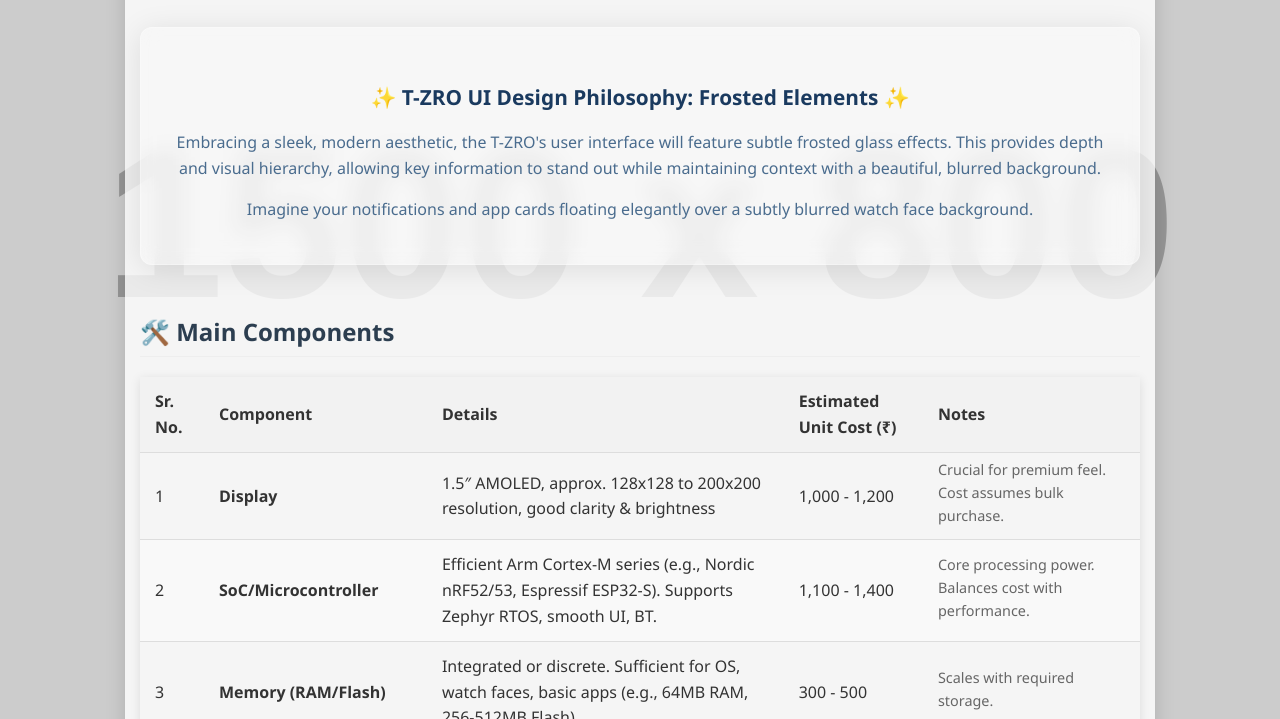
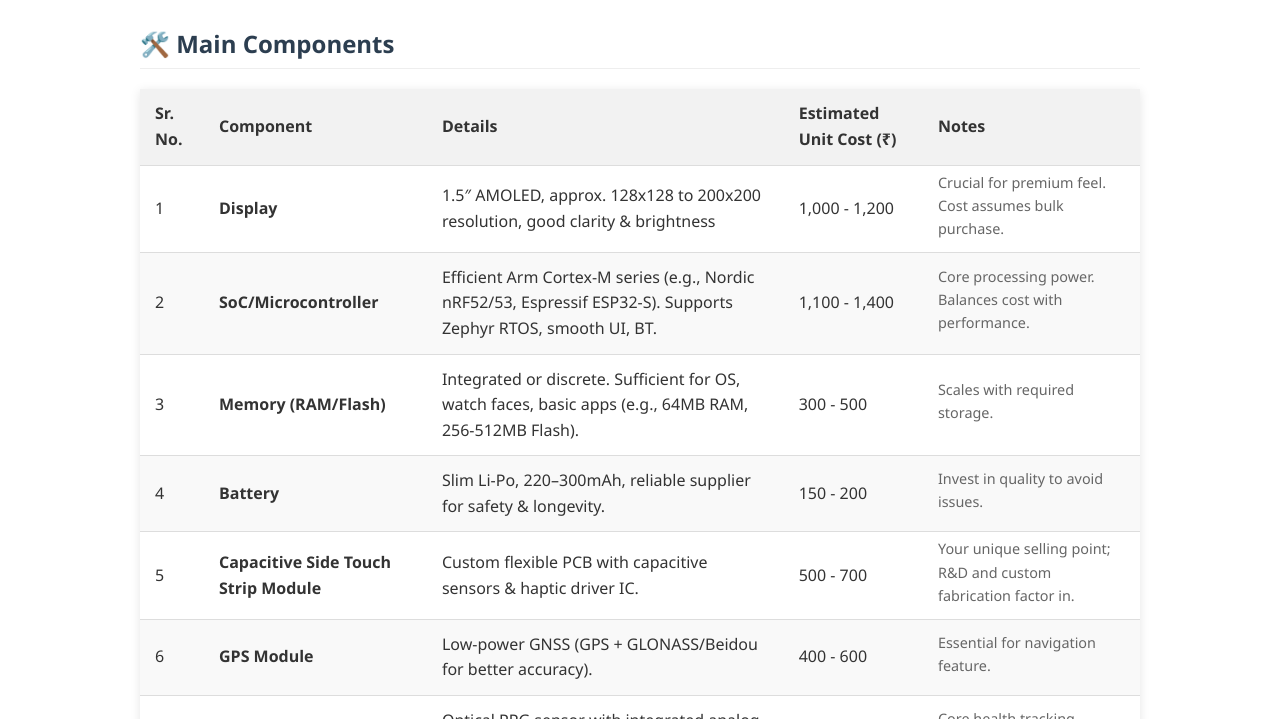
Before and after one commit to shubh72010/27-7-25-BOM, a plain HTML site: page index.html in a window 1280 px wide. Shown: the part 160-879 px from the top of the page. Drawn offline with Linux system fonts and the light colour scheme; placeholder pictures from the web are drawn by us.

Commit message:
Update index.html

```diff
--- a/index.html
+++ b/index.html
@@ -5,26 +5,8 @@
     <meta name="viewport" content="width=device-width, initial-scale=1.0">
     <title>T-ZRO Smartwatch - Bill of Materials (BOM)</title>
     <style>
-        body {
-            font-family: 'Segoe UI', Tahoma, Geneva, Verdana, sans-serif;
-            line-height: 1.6;
-            color: #333;
-            /* Added for frosted UI: a background to blur */
-            background-image: url('https://via.placeholder.com/1500x800/1e2b4d/FFFFFF?text=T-ZRO+Background'); /* Placeholder image for visual effect */
-            background-size: cover;
-            background-attachment: fixed;
-            background-position: center;
-        }
-        .container {
-            max-width: 1000px;
-            margin: 20px auto;
-            padding: 0 15px;
-            /* Added for frosted UI: semi-transparent background for the whole container */
-            background-color: rgba(255, 255, 255, 0.8); /* Slightly transparent white for the main content area */
-            border-radius: 8px;
-            box-shadow: 0 4px 20px rgba(0,0,0,0.15);
-            overflow: hidden; /* Ensures border-radius is applied correctly to inner content */
-        }
+        body { font-family: 'Segoe UI', Tahoma, Geneva, Verdana, sans-serif; line-height: 1.6; color: #333; }
+        .container { max-width: 1000px; margin: 20px auto; padding: 0 15px; }
         h1, h3 { color: #2c3e50; }
         h1 { font-size: 2em; margin-bottom: 0.5em; }
         h3 { font-size: 1.5em; margin-top: 2em; margin-bottom: 0.8em; border-bottom: 1px solid #eee; padding-bottom: 5px; }
@@ -43,31 +25,6 @@
         .notes-list { list-style-type: disc; margin-left: 20px; }
         .notes-list li { margin-bottom: 5px; }
         .target-cost { font-weight: bold; color: #e74c3c; font-size: 1.1em; }
-
-        /* Frosted UI Styling */
-        .frosted-box {
-            background-color: rgba(255, 255, 255, 0.2); /* Semi-transparent background for the frost */
-            backdrop-filter: blur(10px); /* The magic behind the frosted effect */
-            -webkit-backdrop-filter: blur(10px); /* For Safari support */
-            border-radius: 12px;
-            border: 1px solid rgba(255, 255, 255, 0.3); /* Subtle light border */
-            box-shadow: 0 4px 30px rgba(0, 0, 0, 0.1); /* Soft shadow for depth */
-            padding: 25px;
-            margin: 30px 0;
-            color: #2c3e50;
-            text-align: center;
-            position: relative;
-            overflow: hidden; /* Important for blur on borders */
-        }
-        .frosted-box h4 {
-            font-size: 1.3em;
-            color: #1a3a5f;
-            margin-bottom: 10px;
-        }
-        .frosted-box p {
-            font-size: 1em;
-            color: #4a6c8e;
-        }
     </style>
 </head>
 <body>
@@ -82,11 +39,6 @@
             <span class="target-cost">💸 Target Manufacturing Cost: ₹5,500 / unit</span>
         </div>
 
-        <div class="frosted-box">
-            <h4>✨ T-ZRO UI Design Philosophy: Frosted Elements ✨</h4>
-            <p>Embracing a sleek, modern aesthetic, the T-ZRO's user interface will feature subtle frosted glass effects. This provides depth and visual hierarchy, allowing key information to stand out while maintaining context with a beautiful, blurred background.</p>
-            <p>Imagine your notifications and app cards floating elegantly over a subtly blurred watch face background.</p>
-        </div>
         <h3>🛠️ Main Components</h3>
         <table>
             <thead>
```
